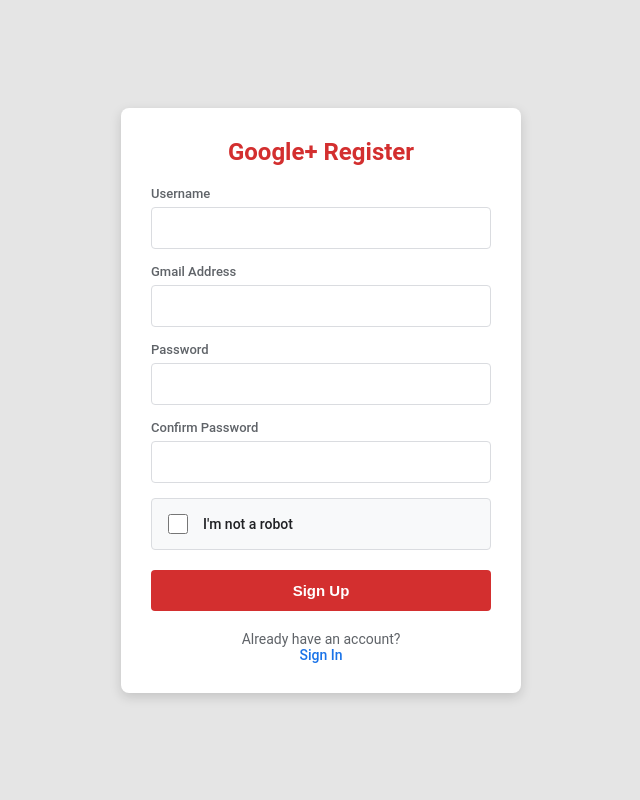
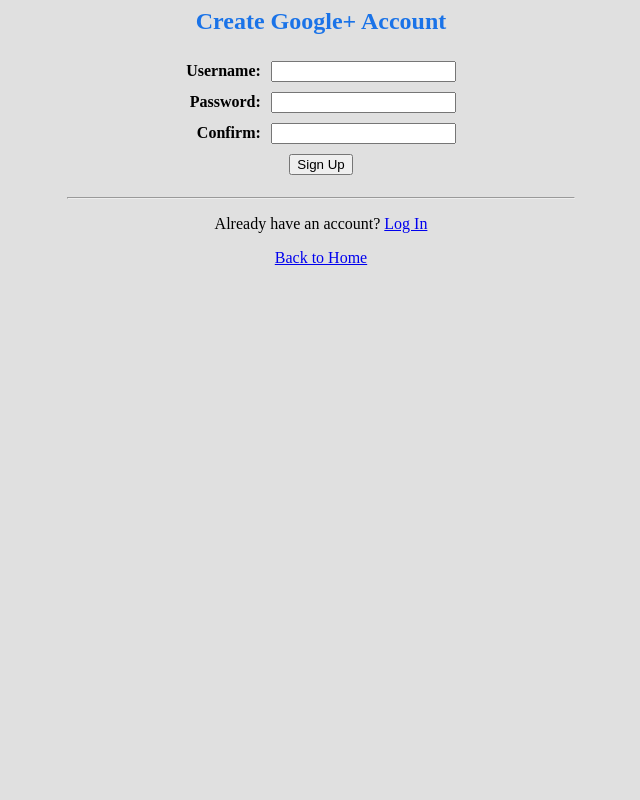
Before and after one commit to bondzuhmatvij29-boop/Google-, a Flask app: page /register in a window 1280 px wide. Shown: the whole page, without its empty margins (319-959 px from the left). Run offline with Flask 3, Linux system fonts and the light colour scheme.

Commit message:
Update register.html

```diff
--- a/templates/register.html
+++ b/templates/register.html
@@ -1,157 +1,41 @@
-<!DOCTYPE html>
-<html lang="en">
+<!DOCTYPE HTML PUBLIC "-//W3C//DTD HTML 3.2 Final//EN">
+<html>
 <head>
-    <meta charset="UTF-8">
-    <meta name="viewport" content="width=device-width, initial-scale=1.0, maximum-scale=1.0, user-scalable=no">
     <title>Google+ - Register</title>
-    <style>
-        * { box-sizing: border-box; }
-        body {
-            font-family: Roboto, -apple-system, BlinkMacSystemFont, "Segoe UI", Arial, sans-serif;
-            background-color: #e5e5e5;
-            margin: 0;
-            display: flex;
-            align-items: center;
-            justify-content: center;
-            min-height: 100vh;
-            padding: 15px;
-        }
-        .card {
-            background: #fff;
-            padding: 30px;
-            border-radius: 8px;
-            box-shadow: 0 4px 12px rgba(0,0,0,0.15);
-            width: 100%;
-            max-width: 400px;
-        }
-        h2 {
-            color: #d32f2f;
-            text-align: center;
-            margin-top: 0;
-            margin-bottom: 20px;
-            font-size: 24px;
-        }
-        .form-group {
-            margin-bottom: 15px;
-        }
-        label {
-            display: block;
-            font-size: 13px;
-            color: #5f6368;
-            font-weight: 500;
-            margin-bottom: 6px;
-        }
-        input[type="text"], input[type="password"], input[type="email"] {
-            width: 100%;
-            padding: 12px;
-            border: 1px solid #dadce0;
-            border-radius: 4px;
-            font-size: 14px;
-            outline: none;
-        }
-        input:focus { border-color: #d32f2f; }
+</head>
+<body bgcolor="#e0e0e0" text="#000000">
+<center>
+    <h2><font color="#1a73e8">Create Google+ Account</font></h2>
 
-        /* Блок перевірки на робота */
-        .robot-box {
-            background: #f8f9fa;
-            border: 1px solid #dadce0;
-            padding: 12px;
-            border-radius: 4px;
-            display: flex;
-            align-items: center;
-            gap: 12px;
-            margin-bottom: 15px;
-        }
-        .robot-box input[type="checkbox"] {
-            width: 20px;
-            height: 20px;
-            cursor: pointer;
-        }
-        .robot-box label {
-            margin: 0;
-            cursor: pointer;
-            color: #202124;
-            font-weight: 500;
-            font-size: 14px;
-        }
+    {% if error %}
+        <p><font color="red"><b>{{ error }}</b></font></p>
+    {% endif %}
 
-        .btn {
-            background: #d32f2f;
-            color: white;
-            border: none;
-            padding: 12px;
-            border-radius: 4px;
-            font-weight: bold;
-            cursor: pointer;
-            font-size: 15px;
-            width: 100%;
-            margin-top: 5px;
-            transition: background 0.2s;
-        }
-        .btn:hover { background: #c62828; }
-        .error-box {
-            background: #fce8e6;
-            color: #c5221f;
-            padding: 10px;
-            border-radius: 4px;
-            font-size: 13px;
-            margin-bottom: 15px;
-            text-align: center;
-        }
-        .footer-link {
-            text-align: center;
-            margin-top: 20px;
-            font-size: 14px;
-            color: #5f6368;
-        }
-        .footer-link a {
-            color: #1a73e8;
-            text-decoration: none;
-            font-weight: 500;
-        }
-        .footer-link a:hover { text-decoration: underline; }
-    </style>
-</head>
-<body>
+    <form method="POST">
+        <table border="0" cellpadding="4" cellspacing="2">
+            <tr>
+                <td align="right"><b>Username:</b></td>
+                <td><input type="text" name="username" size="20"></td>
+            </tr>
+            <tr>
+                <td align="right"><b>Password:</b></td>
+                <td><input type="password" name="password" size="20"></td>
+            </tr>
+            <tr>
+                <td align="right"><b>Confirm:</b></td>
+                <td><input type="password" name="confirm_password" size="20"></td>
+            </tr>
+            <tr>
+                <td colspan="2" align="center">
+                    <input type="submit" value="Sign Up">
+                </td>
+            </tr>
+        </table>
+    </form>
 
-    <div class="card">
-        <h2>Google+ Register</h2>
-
-        {% if error %}
-            <div class="error-box">{{ error }}</div>
-        {% endif %}
-
-        <form method="POST">
-            <div class="form-group">
-                <label>Username</label>
-                <input type="text" name="username" required autocomplete="off">
-            </div>
-            <div class="form-group">
-                <label>Gmail Address</label>
-                <input type="email" name="email" required autocomplete="off">
-            </div>
-            <div class="form-group">
-                <label>Password</label>
-                <input type="password" name="password" required>
-            </div>
-            <div class="form-group">
-                <label>Confirm Password</label>
-                <input type="password" name="confirm_password" required>
-            </div>
-
-            <!-- Перевірка "Я не робот" -->
-            <div class="robot-box">
-                <input type="checkbox" id="robot" name="robot_check" required>
-                <label for="robot">I'm not a robot</label>
-            </div>
-
-            <button type="submit" class="btn">Sign Up</button>
-        </form>
-
-        <div class="footer-link">
-            Already have an account? <br><a href="{{ url_for('login') }}">Sign In</a>
-        </div>
-    </div>
-
+    <hr width="40%">
+    <p>Already have an account? <a href="{{ url_for('login') }}">Log In</a></p>
+    <p><a href="/">Back to Home</a></p>
+</center>
 </body>
 </html>
```
